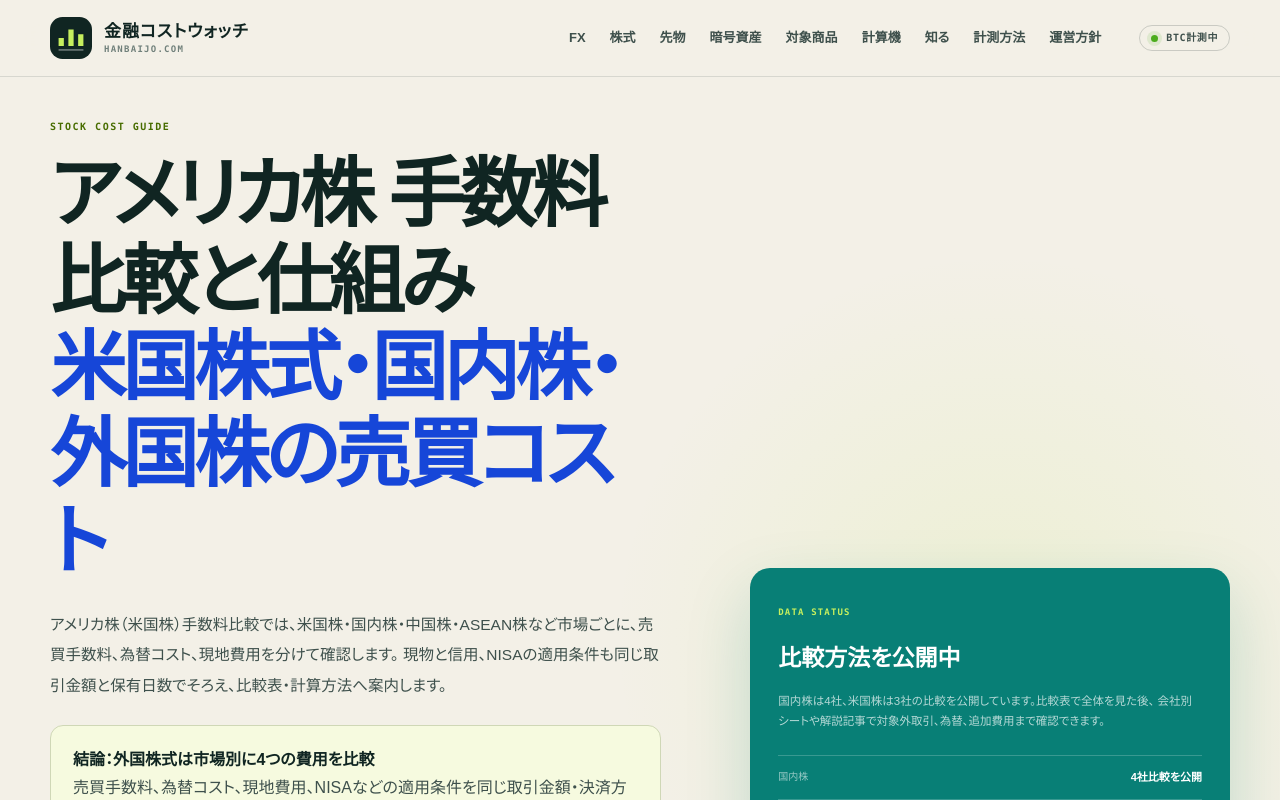
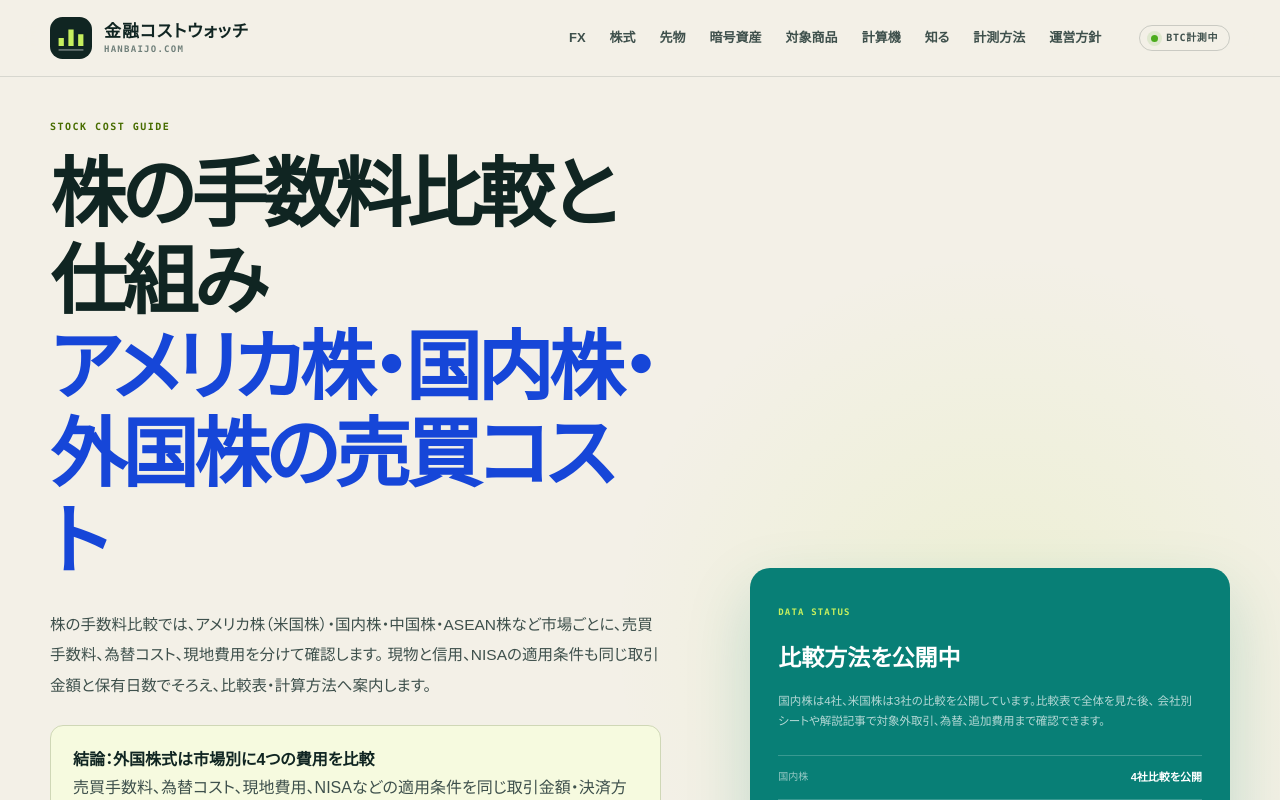
Before and after one commit to mrok18/hanbaijo, a Next.js app: page /stocks in a window 1280 px wide. Shown: the top 800 px of the page. Built offline with nearby package versions, Linux system fonts and the light colour scheme.

Commit message:
seo: align stock fee guide intent

```diff
--- a/app/stocks/page.tsx
+++ b/app/stocks/page.tsx
@@ -5,8 +5,8 @@ import AffiliateOfferCard from '@/components/AffiliateOfferCard';
 import { AFFILIATE_OFFERS } from '@/lib/affiliates';
 
 export const metadata: Metadata = {
-  title: 'アメリカ株 手数料 比較｜米国株・国内株・外国株のコスト',
-  description: 'アメリカ株（米国株）の手数料比較を軸に、国内株式・中国株・ASEAN株の売買手数料、為替コスト、現地費用、NISA条件を同じ基準で整理します。',
+  title: '株の手数料比較｜アメリカ株・国内株・外国株のコスト',
+  description: '株の手数料を比較するため、アメリカ株（米国株）・国内株式・中国株・ASEAN株の売買手数料、為替コスト、現地費用、NISA条件を同じ基準で整理します。',
   alternates: { canonical: '/stocks' },
 };
 
@@ -29,7 +29,7 @@ const STOCK_FAQS = [
   },
   {
     question: '比較表の数字はいつ確認した情報ですか？',
-    answer: '制度と各社の公式料金条件を2026年9月14日に確認しています。条件は変更される場合があるため、発注前は各社公式ページの最新情報を確認してください。',
+    answer: '制度と各社の公式料金条件を2026年9月16日に確認しています。条件は変更される場合があるため、発注前は各社公式ページの最新情報を確認してください。',
   },
 ];
 
@@ -85,9 +85,9 @@ export default function StocksPage() {
       <section className="fx-hero">
         <div>
           <p className="page-kicker">STOCK COST GUIDE</p>
-          <h1>アメリカ株 手数料 比較と仕組み<br /><em>米国株式・国内株・外国株の売買コスト</em></h1>
+          <h1>株の手数料比較と仕組み<br /><em>アメリカ株・国内株・外国株の売買コスト</em></h1>
           <p className="lede">
-            アメリカ株（米国株）手数料比較では、米国株・国内株・中国株・ASEAN株など市場ごとに、売買手数料、為替コスト、現地費用を分けて確認します。
+            株の手数料比較では、アメリカ株（米国株）・国内株・中国株・ASEAN株など市場ごとに、売買手数料、為替コスト、現地費用を分けて確認します。
             現物と信用、NISAの適用条件も同じ取引金額と保有日数でそろえ、比較表・計算方法へ案内します。
           </p>
           <div className="callout"><strong>結論：外国株式は市場別に4つの費用を比較</strong><p>売買手数料、為替コスト、現地費用、NISAなどの適用条件を同じ取引金額・決済方法でそろえると、見かけの手数料0円だけでは分からない実負担を比べられます。</p></div>
@@ -255,7 +255,7 @@ export default function StocksPage() {
           <li><a href="https://www.matsui.co.jp/us-stock/margin/fee/" target="_blank" rel="noopener noreferrer">松井証券「米国株信用取引 手数料」</a></li>
           <li><a href="https://www.rakuten-sec.co.jp/web/us/margin/commission.html" target="_blank" rel="noopener noreferrer">楽天証券「米国株式信用取引 手数料／金利／貸株料」</a></li>
         </ul>
-        <p>制度・用語と米国株信用の料金条件は2026年9月14日に確認。金利、優遇条件、対象銘柄、現地費用は変わる可能性があるため、発注前に各社公式サイトを確認してください。</p>
+        <p>制度・用語と米国株信用の料金条件は2026年9月16日に確認。金利、優遇条件、対象銘柄、現地費用は変わる可能性があるため、発注前に各社公式サイトを確認してください。</p>
       </section>
 
       <section className="fx-section" aria-labelledby="stock-provider-directory">
```
